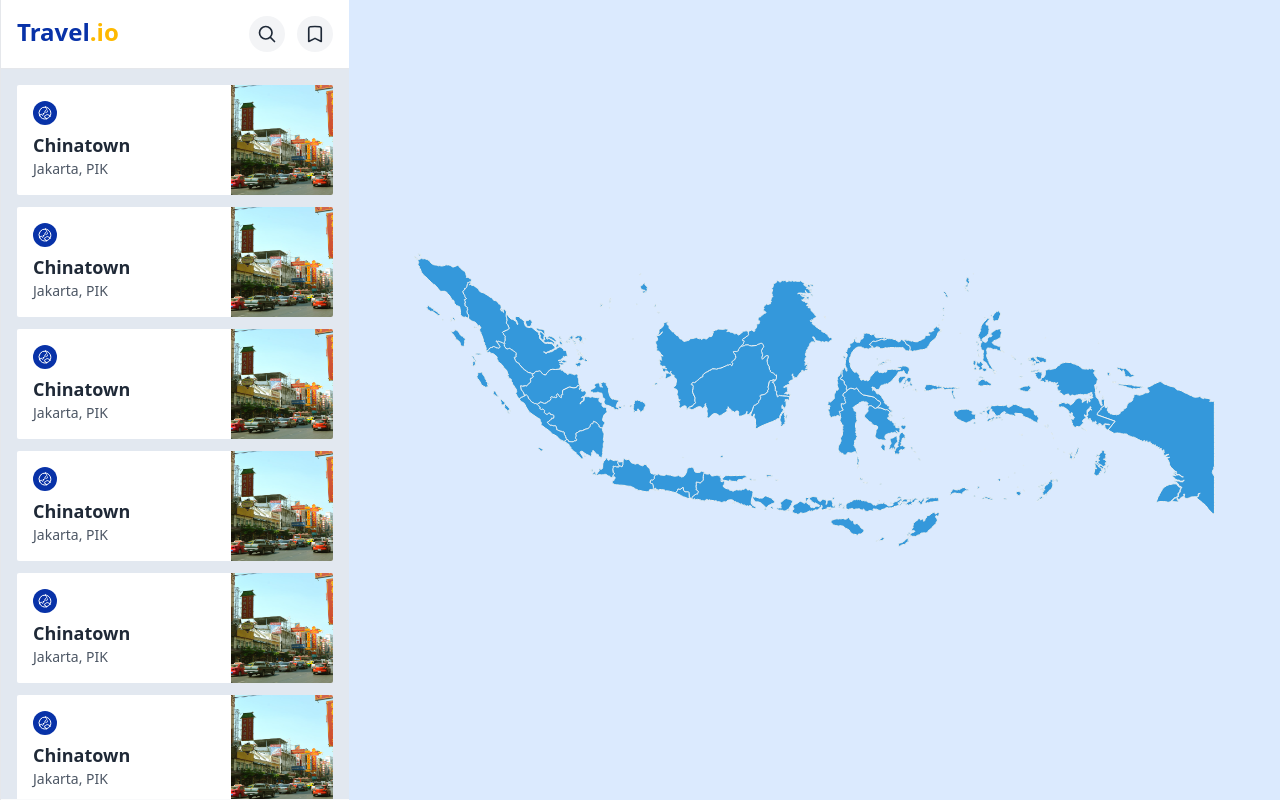
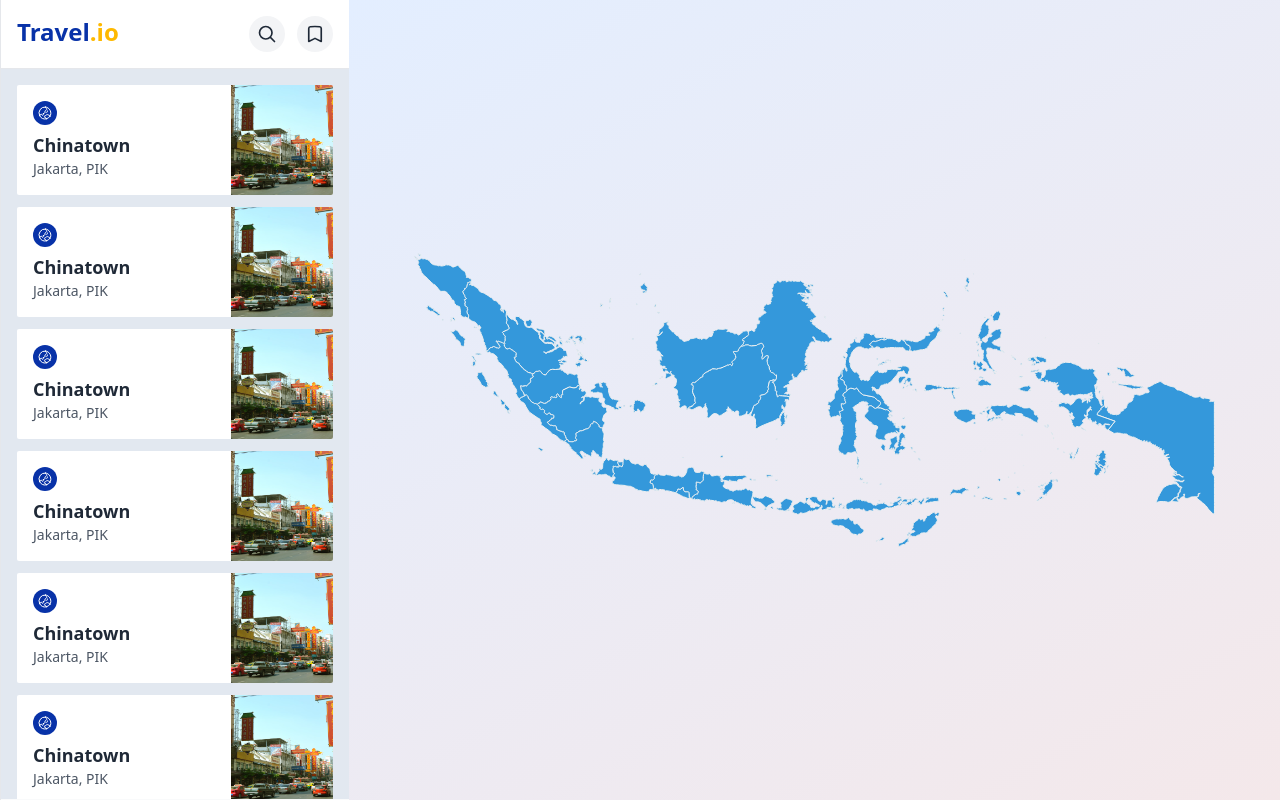
Before and after one commit to Erik3010/travel.io, a Vue app: page / in a window 1280 px wide. Built offline with nearby package versions, Linux system fonts and the light colour scheme.

Commit message:
feat: update

```diff
--- a/src/store/map.ts
+++ b/src/store/map.ts
@@ -11,6 +11,7 @@ interface State {
   strokeWidth: number;
   maxScale: number;
   minScale: number;
+  isDragging: boolean;
 }
 
 interface ViewBox {
@@ -24,6 +25,7 @@ interface ZoomParams {
   position: Coordinate;
   scale: number;
   isZoomIn: boolean;
+  isCloseUp?: boolean;
 }
 
 export const useMap = defineStore("map", {
@@ -34,15 +36,17 @@ export const useMap = defineStore("map", {
     position: { x: 0, y: 0 },
     strokeWidth: 1,
     maxScale: 20,
-    minScale: 0.5,
+    minScale: -5,
+    isDragging: false,
   }),
   getters: {
     mapGroupElement: (state): SVGGraphicsElement =>
       state.svg!.querySelector("#map-group") as SVGGraphicsElement,
     provinceElements: (state): (HTMLElement & SVGGraphicsElement)[] => {
       const svg = state.svg!;
-      return [...svg.querySelectorAll("path[iso_a2=ID]")] as (HTMLElement &
-        SVGGraphicsElement)[];
+      return Array.from(
+        svg.querySelectorAll("path[iso_a2=ID]")
+      ) as (HTMLElement & SVGGraphicsElement)[];
     },
   },
   actions: {
@@ -60,7 +64,7 @@ export const useMap = defineStore("map", {
       this.position.x += coordinate.x;
       this.position.y += coordinate.y;
     },
-    zoom({ position, scale, isZoomIn }: ZoomParams) {
+    zoom({ position, scale, isZoomIn, isCloseUp = false }: ZoomParams) {
       const { x, y } = position;
 
       const { x: targetX, y: targetY } = {
@@ -68,13 +72,28 @@ export const useMap = defineStore("map", {
         y: y - this.position.y,
       };
 
+      // const outOfBound =
+      //   this.zoomScale * scale > Math.pow(ZOOM_FACTOR, this.maxScale) ||
+      //   this.zoomScale * scale < Math.pow(ZOOM_FACTOR, this.minScale);
+
+      // if (outOfBound) return;
+
+      // console.log(scale);
+
+      const zoom = clamp(this.zoomScale * scale, [
+        Math.pow(ZOOM_FACTOR, this.minScale),
+        Math.pow(ZOOM_FACTOR, this.maxScale),
+      ]);
+      // // console.log(zoom);
+
       this.position.x = x - targetX * scale;
       this.position.y = y - targetY * scale;
       this.zoomScale *= scale;
+      // this.zoomScale = zoom;
 
-      this.strokeWidth = 1.5 / this.zoomScale;
+      this.strokeWidth = 1 / this.zoomScale;
 
-      // const nextScale = this.zoomScale + 0.25 * (isZoomIn ? 1 : -1);
+      // // const nextScale = this.zoomScale + 0.25 * (isZoomIn ? 1 : -1);
       // const nextScale = this.zoomScale + scale * (isZoomIn ? 1 : -1);
       // const scaleRatio = nextScale / this.zoomScale;
 
--- a/src/utils/index.ts
+++ b/src/utils/index.ts
@@ -3,3 +3,6 @@ export const roundNumber = (num: number, decimal: number) =>
 
 export const clamp = (value: number, [min, max]: number[]) =>
   Math.min(max, Math.max(min, value));
+
+export const log = (base: number, num: number) =>
+  Math.log(num) / Math.log(base);
--- a/src/views/Index.vue
+++ b/src/views/Index.vue
@@ -3,7 +3,8 @@
     <Sidebar />
     <div
       id="map"
-      class="overflow-hidden bg-blue-100 w-full h-full cursor-grab flex items-center"
+      class="overflow-hidden w-full h-full flex items-center"
+      :style="{ cursor: mapStore.isDragging ? 'grabbing' : 'grab' }"
       ref="mapWrapper"
     >
       <Map />
@@ -18,7 +19,7 @@ import { ref, onMounted, onUnmounted } from "vue";
 import { Coordinate } from "@/types/Coordinate";
 import { useMap } from "@/store/map";
 import { ZOOM_FACTOR } from "@/constants";
-import { roundNumber } from "@/utils";
+import { roundNumber, log } from "@/utils";
 import { storeToRefs } from "pinia";
 
 const mapWrapper = ref<HTMLElement | null>(null);
@@ -41,6 +42,8 @@ const onMouseDownHandler = (event: MouseEvent) => {
 const onMouseMoveHandler = (event: MouseEvent) => {
   if (!isMousedown.value) return;
 
+  mapStore.isDragging = true;
+
   const { offsetY, offsetX } = event;
   movePosition({
     x: offsetX - coordinate.value.x,
@@ -52,6 +55,7 @@ const onMouseMoveHandler = (event: MouseEvent) => {
 
 const onMouseUpHandler = (event: MouseEvent) => {
   isMousedown.value = false;
+  mapStore.isDragging = false;
 };
 
 const onWheelHandler = (event: WheelEvent) => {
@@ -76,30 +80,87 @@ const provinceClickHandler = (
   const svg = mapStore.svg!;
   const svgRect = svg.getBoundingClientRect();
   const provinceSize = provinceEl.getBoundingClientRect();
+  const mapEl = mapStore.mapGroupElement;
 
-  // console.log(provinceSize);
+  // console.log(
+  //   svgRect.width,
+  //   svgRect.height,
+  //   provinceSize.width,
+  //   provinceSize.height
+  // );
+  const targetScaleX = svgRect.width / provinceSize.width;
+  // const targetScaleX = svgRect.width / provinceSize.width;
+  const targetScaleY = svgRect.height / provinceSize.height;
+
+  const s = Math.min(targetScaleX, targetScaleY);
+  const ss = log(ZOOM_FACTOR, s);
+
+  console.log(
+    svgRect.width,
+    svgRect.height,
+    provinceSize.width,
+    provinceSize.height,
+    targetScaleX,
+    targetScaleY,
+    s,
+    ss
+  );
   // return;
 
-  (svg.querySelector("#map-group")! as HTMLElement).style.transition =
-    ".3s cubic-bezier(0.25, 1, 0.5, 1)";
+  // console.log(
+  //   svgRect.width,
+  //   svgRect.height,
+  //   provinceSize.width,
+  //   provinceSize.height,
+  //   targetScaleX,
+  //   targetScaleY,
+  //   log(ZOOM_FACTOR, targetScaleX),
+  //   log(ZOOM_FACTOR, targetScaleY)
+  // );
+  // const actualZoom = Math.min(
+  //   log(ZOOM_FACTOR, targetScaleX),
+  //   log(ZOOM_FACTOR, targetScaleY)
+  // );
+  // console.log(log(ZOOM_FACTOR, targetScaleX), log(ZOOM_FACTOR, targetScaleY));
 
-  (svg.querySelector("#map-group")! as HTMLElement).addEventListener(
-    "transitionend",
-    () => {
-      (svg.querySelector("#map-group")! as HTMLElement).style.transition = "";
-    }
-  );
+  const endAnimationHandler = () => {
+    mapEl.style.transition = "";
+    mapEl.removeEventListener("transitionend", endAnimationHandler);
+  };
 
-  // console.log((svgRect.width - provinceEl.getBBox().width) / 2);
+  const centerX = svgRect.width / 2;
+  const centerY = svgRect.height / 2;
+
+  const targetToCenterX =
+    centerX - (provinceSize.x - svgRect.x + provinceSize.width / 2);
+  const targetToCenterY =
+    centerY - (provinceSize.y - svgRect.y + provinceSize.height / 2);
+
+  movePosition({
+    x: targetToCenterX,
+    y: targetToCenterY,
+  });
+  // this.zoomScale *= scale;
+  // return;
+
+  mapEl.style.transition = ".6s cubic-bezier(0.25, 1, 0.5, 1)";
+  mapEl.addEventListener("transitionend", endAnimationHandler);
+
   const position = {
-    x: provinceSize.x - svgRect.x + provinceSize.width / 2,
-    y: provinceSize.y - svgRect.y + provinceSize.height / 2,
+    // x: provinceSize.x - svgRect.x + provinceSize.width / 2,
+    // y: provinceSize.y - svgRect.y + provinceSize.height / 2,
+    x: centerX,
+    y: centerY,
   };
+
   zoom({
     position,
-    scale: Math.pow(ZOOM_FACTOR, 20),
+    // scale: log(ZOOM_FACTOR, targetScaleX),
+    scale: s,
+    // scale: Math.pow(ZOOM_FACTOR, 20),
     // scale: 4,
     isZoomIn: true,
+    isCloseUp: true,
   });
 };
 
@@ -134,3 +195,9 @@ onUnmounted(() => {
   window.removeEventListener("mouseup", onMouseUpHandler);
 });
 </script>
+
+<style>
+#map {
+  background: linear-gradient(-30deg, #f4e8ea 0, #e3eeff 100%, #e3eeff);
+}
+</style>
```
